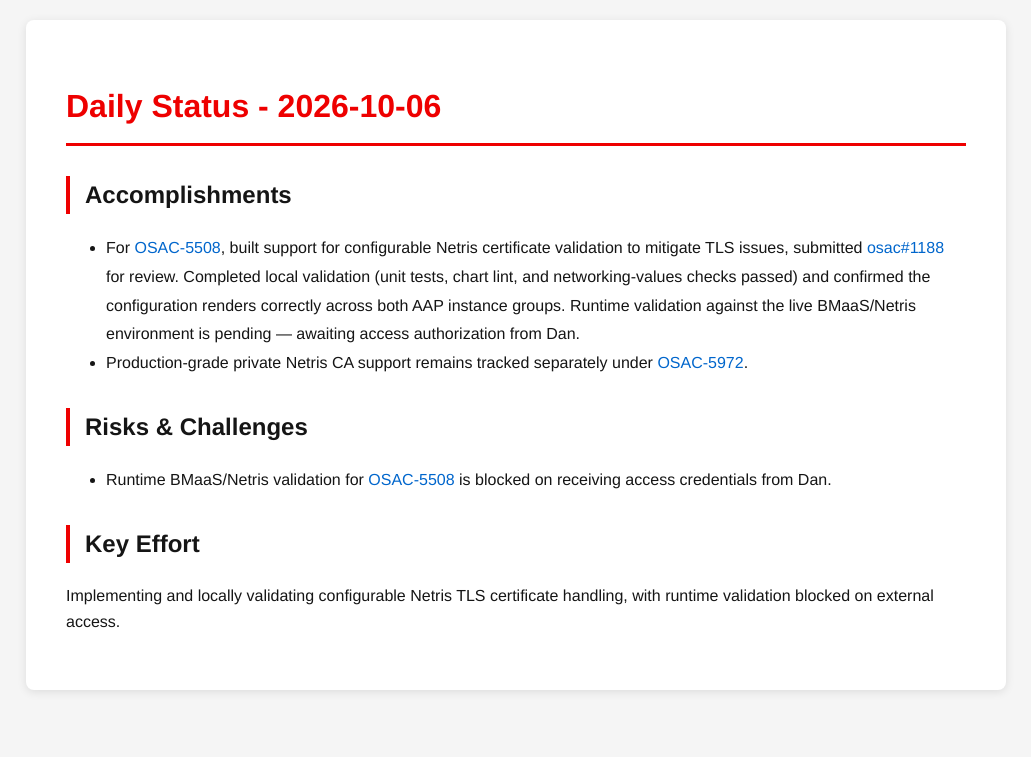
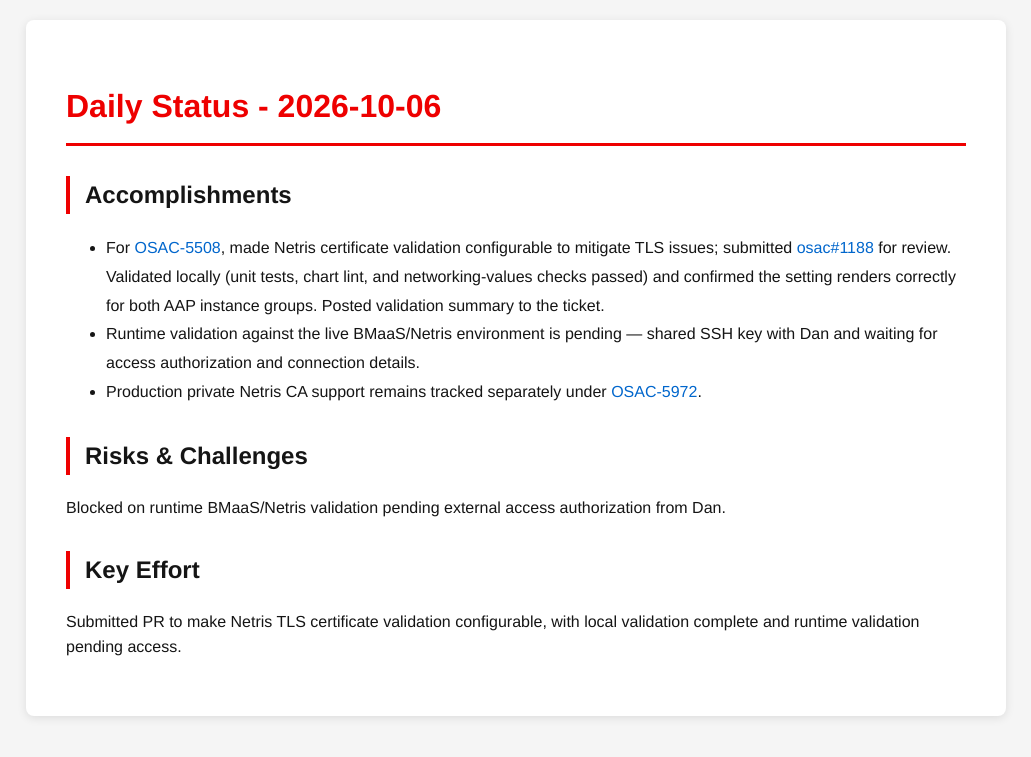
Before and after one commit to tzvatot/daily-status, a Jekyll site: the page built from 2026-10-06.md, in a window 1280 px wide. Shown: the top 757 px of the page, without its empty margins (124-1155 px from the left). Built offline with Jekyll 4.4.1, drawn with Linux system fonts in a browser that asks for light colours.

Commit message:
Daily status update - 2026-10-06

```diff
--- a/2026-10-06.md
+++ b/2026-10-06.md
@@ -7,11 +7,12 @@
 # Daily Status - 2026-10-06
 
 ## Accomplishments
-- For [OSAC-5508](https://redhat.atlassian.net/browse/OSAC-5508), built support for configurable Netris certificate validation to mitigate TLS issues, submitted [osac#1188](https://github.com/osac-project/osac/pull/1188) for review. Completed local validation (unit tests, chart lint, and networking-values checks passed) and confirmed the configuration renders correctly across both AAP instance groups. Runtime validation against the live BMaaS/Netris environment is pending — awaiting access authorization from Dan.
-- Production-grade private Netris CA support remains tracked separately under [OSAC-5972](https://redhat.atlassian.net/browse/OSAC-5972).
+- For [OSAC-5508](https://redhat.atlassian.net/browse/OSAC-5508), made Netris certificate validation configurable to mitigate TLS issues; submitted [osac#1188](https://github.com/osac-project/osac/pull/1188) for review. Validated locally (unit tests, chart lint, and networking-values checks passed) and confirmed the setting renders correctly for both AAP instance groups. Posted validation summary to the ticket.
+- Runtime validation against the live BMaaS/Netris environment is pending — shared SSH key with Dan and waiting for access authorization and connection details.
+- Production private Netris CA support remains tracked separately under [OSAC-5972](https://redhat.atlassian.net/browse/OSAC-5972).
 
 ## Risks & Challenges
-- Runtime BMaaS/Netris validation for [OSAC-5508](https://redhat.atlassian.net/browse/OSAC-5508) is blocked on receiving access credentials from Dan.
+Blocked on runtime BMaaS/Netris validation pending external access authorization from Dan.
 
 ## Key Effort
-Implementing and locally validating configurable Netris TLS certificate handling, with runtime validation blocked on external access.
+Submitted PR to make Netris TLS certificate validation configurable, with local validation complete and runtime validation pending access.
```
